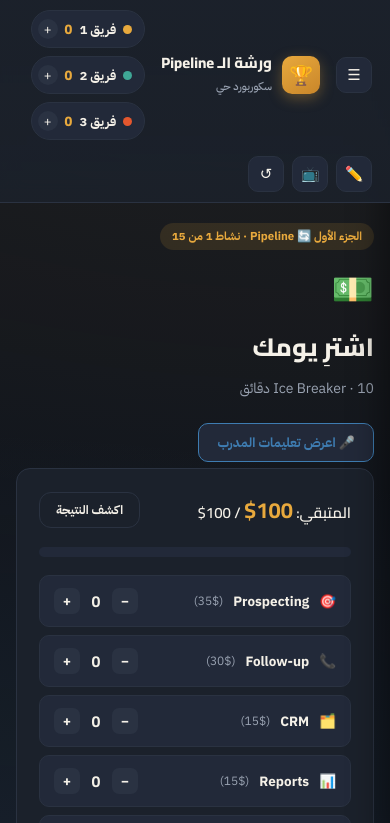
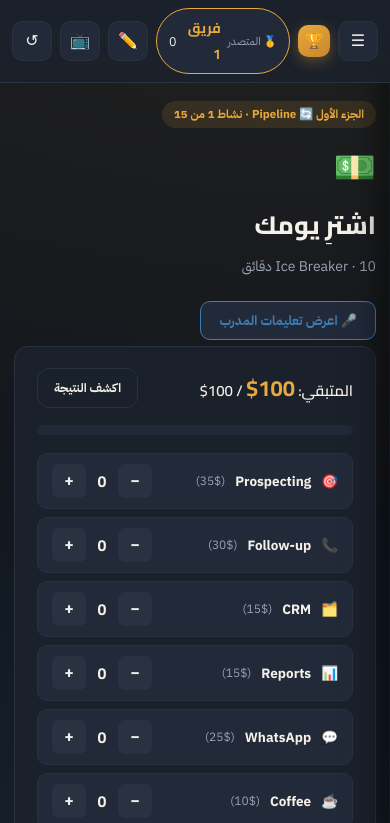
Before and after one commit to OmarSaiedConsultant/Sales-Planning-Games, a plain HTML site: page index.html in a window 390 px wide. Both pictures are taken after a click on the button "ابدأ الورشة 🚀". Shown: the top 823 px of the page. Drawn offline with Linux system fonts and the light colour scheme.

Commit message:
Improve sidebar behavior and styles for mobile
Enhanced sidebar functionality and layout adjustments for mobile responsiveness.

```diff
--- a/index.html
+++ b/index.html
@@ -13,8 +13,8 @@
   --blue:#3E7CB1; --purple:#B57EDC; --text:#F5F1E8; --dim:#9AA3B2; --border:#2A3241;
   --radius:14px;
 }
-*{box-sizing:border-box; margin:0; padding:0;}
-html,body{height:100%;}
+*{box-sizing:border-box; margin:0; padding:0; -webkit-tap-highlight-color:transparent;}
+html,body{height:100%; overflow-x:hidden; max-width:100vw;}
 body{
   background:
     radial-gradient(1200px 600px at 85% -10%, rgba(232,169,61,.08), transparent),
@@ -354,17 +354,66 @@ button{font-family:inherit; cursor:pointer; border:none;}
 /* misc */
 .badge-mini{font-size:10.5px; background:var(--panel3); padding:3px 8px; border-radius:6px; color:var(--dim);}
 .hamburger{display:none;}
+.sidebar-backdrop{display:none;}
+.sidebar-close{display:none;}
+.leader-badge{display:none;}
+
 @media(max-width:880px){
-  .sidebar{position:fixed; right:0; top:56px; bottom:0; z-index:39; transform:translateX(100%); transition:transform .25s; box-shadow:-10px 0 30px rgba(0,0,0,.4);}
+  .topbar{padding:8px 12px; gap:8px;}
+  .score-strip{display:none;}
+  .leader-badge{
+    display:flex; align-items:center; gap:7px; background:var(--panel2); border:1px solid var(--gold);
+    border-radius:999px; padding:6px 12px; font-size:12.5px; flex:1; min-width:0;
+  }
+  .leader-badge b{font-family:'Cairo'; color:var(--gold); font-size:14px;}
+  .leader-badge span.lbl{color:var(--dim); font-size:11px; flex-shrink:0;}
+  .leader-badge span.nm{overflow:hidden; text-overflow:ellipsis; white-space:nowrap;}
+  .brand .txt{display:none;}
+  .hamburger{display:flex;}
+  .iconbtn{width:40px; height:40px; font-size:16px;}
+
+  .sidebar-backdrop{
+    position:fixed; inset:0; background:rgba(0,0,0,.55); z-index:38; display:none;
+  }
+  .sidebar-backdrop.show{display:block;}
+  .sidebar{
+    position:fixed; right:0; top:0; bottom:0; width:82vw; max-width:320px; z-index:39;
+    transform:translateX(100%); transition:transform .25s; box-shadow:-10px 0 30px rgba(0,0,0,.5);
+    padding-top:10px;
+  }
   .sidebar.open{transform:translateX(0);}
-  .hamburger{display:flex;}
-  .main{padding:20px 16px 50px;}
+  .sidebar-close{
+    display:flex; align-items:center; justify-content:space-between; padding:6px 6px 14px;
+    border-bottom:1px solid var(--border); margin-bottom:10px; font-family:'Cairo'; font-weight:800; font-size:14px;
+  }
+  .sidebar-close button{
+    width:32px; height:32px; border-radius:9px; background:var(--panel2); color:var(--text); font-size:15px;
+  }
+
+  .main{padding:18px 14px 50px;}
   .flip-card .fscore{font-size:38px;}
+
+  /* touch target + iOS zoom fixes */
+  input, select, textarea{font-size:16px !important;}
+  .qty-ctrl button{width:34px; height:34px; font-size:16px;}
+  .rank-item .mv button{width:32px; height:32px; font-size:14px;}
+  .award-team-btn, .cbtn, .btn-ghost, .btn-primary{min-height:40px;}
+  .classify-btns{grid-template-columns:repeat(2,1fr);}
+  .chip .plus{width:26px; height:26px;}
+  .vote-options{grid-template-columns:1fr;}
+  .funnel-row .fbar{height:26px;}
+  .tl-slot{min-width:58px; padding:9px 4px;}
+  .rp-arrow{transform:rotate(90deg);}
+}
+@media(max-width:400px){
+  .brand .mark{width:32px; height:32px; font-size:15px;}
+  .modal-box{padding:20px 16px;}
 }
 </style>
 </head>
 <body>
 <div id="app"></div>
+<div class="sidebar-backdrop" id="sidebarBackdrop"></div>
 
 <script>
 /* ========================= DATA ========================= */
@@ -531,7 +580,7 @@ function eph(key, def){ if(state.ephemeral[key]===undefined) state.ephemeral[key
 function setEph(key,val){ state.ephemeral[key]=val; }
 
 const app = document.getElementById('app');
-function render(){ save(); app.innerHTML = state.view==='setup' ? setupScreen() : mainScreen(); attachHandlers(); }
+function render(){ save(); app.innerHTML = state.view==='setup' ? setupScreen() : mainScreen(); const bd=document.getElementById('sidebarBackdrop'); if(bd) bd.classList.remove('show'); attachHandlers(); }
 
 /* ========================= SETUP ========================= */
 function setupScreen(){
@@ -576,6 +625,12 @@ function sidebarNav(){
   };
   return `<h4>الجزء الأول — Pipeline</h4>${p1.map(item).join('')}<h4>الجزء الثاني — إدارة الوقت</h4>${p2.map(item).join('')}`;
 }
+function leaderBadge(){
+  const ranked = sortedTeams();
+  if(!ranked.length) return '';
+  const top = ranked[0];
+  return `<div class="leader-badge"><span class="lbl">🥇 المتصدر</span><b class="nm">${top.name}</b><span>${top.score}</span></div>`;
+}
 function mainScreen(){
   const a = ACTIVITIES[state.activityIndex];
   return `
@@ -583,6 +638,7 @@ function mainScreen(){
     <button class="iconbtn hamburger" id="hamBtn">☰</button>
     <div class="brand"><div class="mark">🏆</div><div class="txt"><h1>ورشة الـ Pipeline</h1><span>سكوربورد حي</span></div></div>
     <div class="score-strip">${scoreStrip()}</div>
+    ${leaderBadge()}
     <div class="top-actions">
       <button class="iconbtn" id="editTeamsBtn" title="تعديل الفرق">✏️</button>
       <button class="iconbtn" id="flipBtn" title="عرض السكوربورد بالكامل">📺</button>
@@ -590,7 +646,10 @@ function mainScreen(){
     </div>
   </div>
   <div class="body-wrap">
-    <div class="sidebar" id="sidebar">${sidebarNav()}</div>
+    <div class="sidebar" id="sidebar">
+      <div class="sidebar-close">القائمة<button id="sidebarCloseBtn">✕</button></div>
+      ${sidebarNav()}
+    </div>
     <div class="main"><div class="wrap">${activityBody(a)}</div></div>
   </div>
   ${flipOverlay()}
@@ -941,7 +1000,14 @@ function attachHandlers(){
   }
 
   // header
-  const ham=document.getElementById('hamBtn'); if(ham) ham.onclick=()=>document.getElementById('sidebar').classList.toggle('open');
+  const ham=document.getElementById('hamBtn');
+  const sidebarEl=document.getElementById('sidebar');
+  const backdrop=document.getElementById('sidebarBackdrop');
+  const openSidebar=()=>{ sidebarEl.classList.add('open'); if(backdrop) backdrop.classList.add('show'); };
+  const closeSidebar=()=>{ sidebarEl.classList.remove('open'); if(backdrop) backdrop.classList.remove('show'); };
+  if(ham) ham.onclick=()=>{ sidebarEl.classList.contains('open') ? closeSidebar() : openSidebar(); };
+  const sidebarCloseBtn=document.getElementById('sidebarCloseBtn'); if(sidebarCloseBtn) sidebarCloseBtn.onclick=closeSidebar;
+  if(backdrop) backdrop.onclick=closeSidebar;
   document.getElementById('flipBtn').onclick=()=>document.getElementById('flipOverlay').classList.add('show');
   document.getElementById('flipCloseBtn').onclick=()=>document.getElementById('flipOverlay').classList.remove('show');
   document.getElementById('resetBtn').onclick=()=>{ if(confirm('هل تريد إعادة ضبط الورشة بالكامل؟')){ localStorage.removeItem('pipelineWorkshop'); state={teams:[],view:'setup',activityIndex:0,setupCount:3,ephemeral:{}}; render(); } };
@@ -971,7 +1037,7 @@ function attachHandlers(){
   };
 
   document.querySelectorAll('[data-quickpt]').forEach(b=>b.onclick=(e)=>awardPoint(+e.target.dataset.quickpt, e.target));
-  document.querySelectorAll('[data-goto]').forEach(b=>b.onclick=(e)=>{ state.activityIndex=+e.currentTarget.dataset.goto; state.ephemeral={visited:state.ephemeral.visited||[]}; render(); document.getElementById('sidebar')?.classList.remove('open'); });
+  document.querySelectorAll('[data-goto]').forEach(b=>b.onclick=(e)=>{ state.activityIndex=+e.currentTarget.dataset.goto; state.ephemeral={visited:state.ephemeral.visited||[]}; render(); });
   document.querySelectorAll('[data-nav]').forEach(b=>b.onclick=(e)=>{
     const d=+e.currentTarget.dataset.nav;
     if(state.activityIndex+d>=ACTIVITIES.length){ document.getElementById('flipOverlay').classList.add('show'); return; }
```
